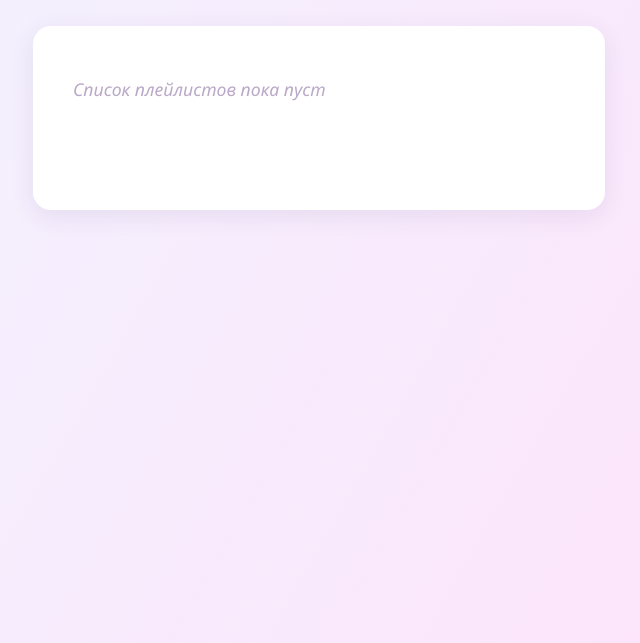
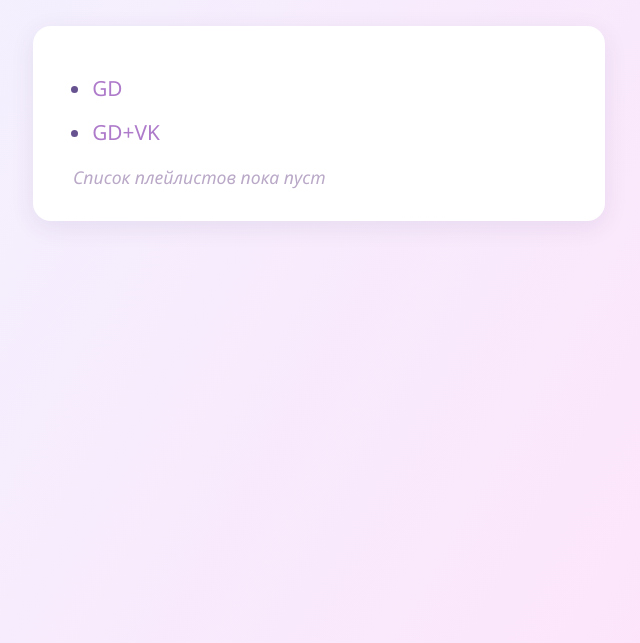
Before and after one commit to berlandbor/playlists, a plain HTML site: page index.html in a window 1280 px wide. Shown: the part 157-800 px from the top of the page, without its empty margins (321-961 px from the left). Drawn offline with Linux system fonts and the light colour scheme.

Commit message:
Update index.html

```diff
--- a/index.html
+++ b/index.html
@@ -66,8 +66,8 @@
   <div class="playlist-list">
     <ul>
       <!-- Пример заготовок для будущих ссылок -->
-      <!-- <li><a href="#">Название плейлиста 1</a></li> -->
-      <!-- <li><a href="#">Название плейлиста 2</a></li> -->
+      <li><a href="https://berlandbor.github.io/playlists/PLGD-berlandbor-1.json">GD</a></li>
+      <li><a href="https://berlandbor.github.io/playlists/playlist.json">GD+VK</a></li>
       <!-- <li><a href="#">Название плейлиста 3</a></li> -->
     </ul>
     <div class="placeholder">Список плейлистов пока пуст</div>
```
